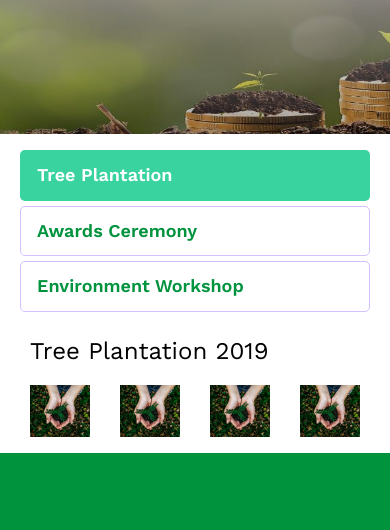
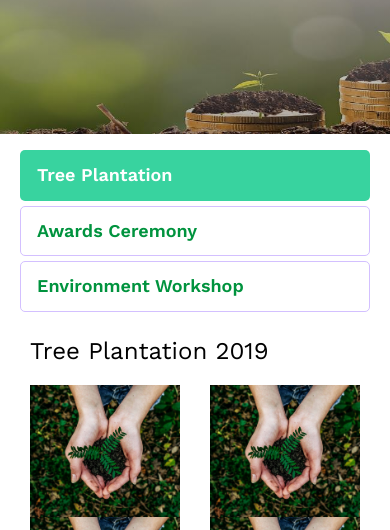
Before and after one commit to vsaurabh31/sahyog, a plain HTML site: page media.html in a window 390 px wide. Shown: the part 269-799 px from the top of the page. Drawn offline with nearby package versions, Linux system fonts and the light colour scheme; some packages are replaced by stand-ins of ours; no server answers.

Commit message:
gallery page set

```diff
--- a/media.html
+++ b/media.html
@@ -114,7 +114,7 @@
                     </p>
                     <div class="plantation row" >
 
-                        <div class="gallery_product col-3">
+                        <div class="gallery_product col-6 col-md-3">
                           <div class="awesome-img"> <a href="#"><img src="images/about.jpg" alt="" class="img-wd"/></a>
                             <div class="add-actions ">
                               <div class="project-dec"> <a class="venobox" title="" data-gall="myGallery" href="images/about.jpg">    </a>
@@ -124,7 +124,7 @@
                           </div>
                         </div>
                         <!-----end------>
-                        <div class="gallery_product col-3 ">
+                        <div class="gallery_product col-6 col-md-3">
                           <div class="awesome-img"> <a href="#"><img src="images/about.jpg" alt=""class="img-wd" /></a>
                             <div class="add-actions ">
                               <div class="project-dec"> <a class="venobox" data-gall="myGallery" href="images/about.jpg"> </a> </div>
@@ -132,7 +132,7 @@
                           </div>
                         </div>
                         <!-----end------>
-                        <div class="gallery_product col-3">
+                        <div class="gallery_product col-6 col-md-3">
                           <div class="awesome-img"> <a href="#"><img src="images/about.jpg" alt="" class="img-wd" /></a>
                             <div class="add-actions ">
                               <div class="project-dec"> <a class="venobox" data-gall="myGallery" href="images/about.jpg"> </a> </div>
@@ -140,7 +140,7 @@
                           </div>
                         </div>
                         <!-----end------>
-                        <div class="gallery_product col-3">
+                        <div class="gallery_product col-6 col-md-3">
                           <div class="awesome-img"> <a href="#"><img src="images/about.jpg" alt="" class="img-wd" /></a>
                             <div class="add-actions ">
                               <div class="project-dec"> <a class="venobox" data-gall="myGallery" href="images/about.jpg"> </a> </div>
```
